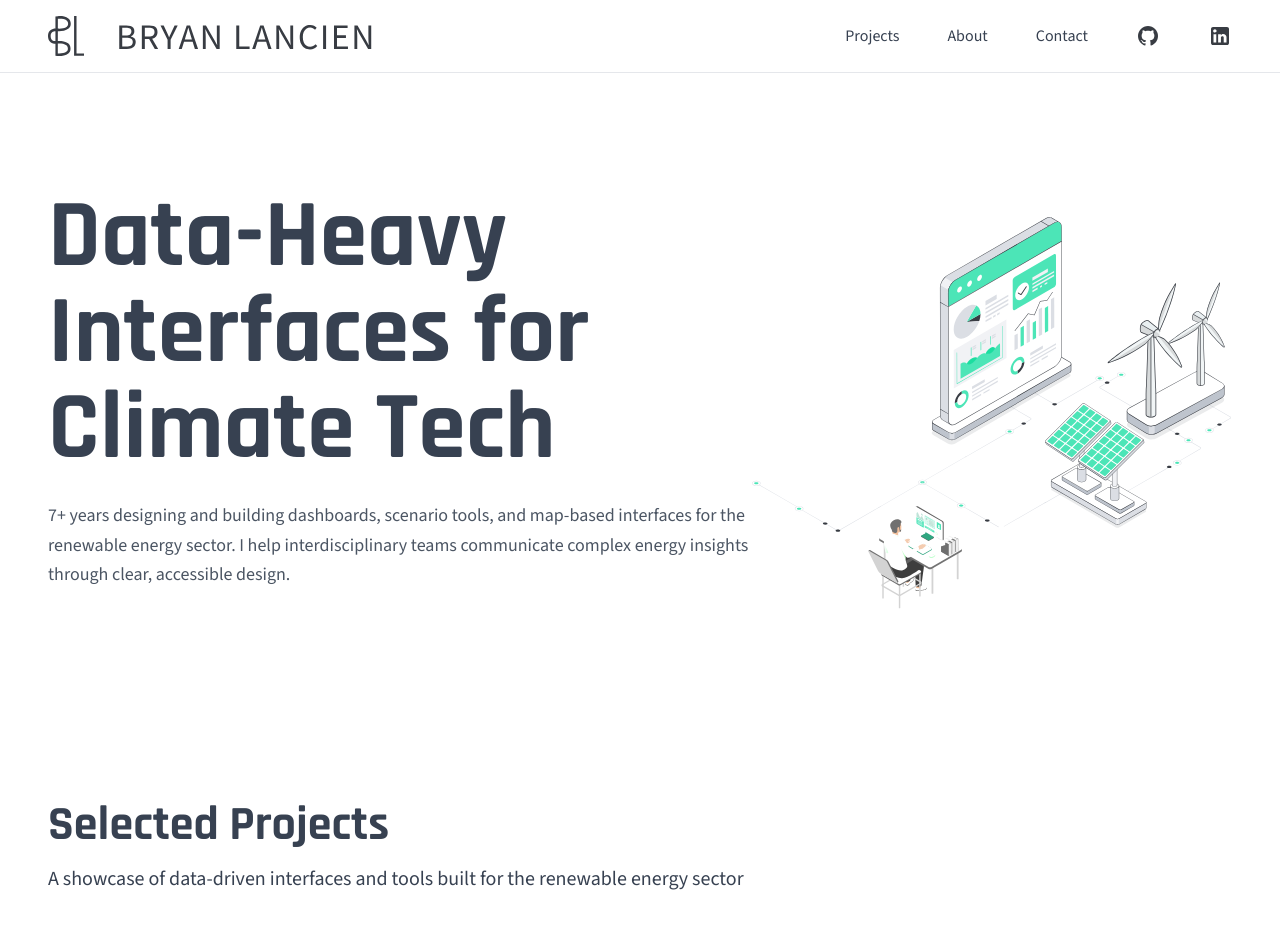
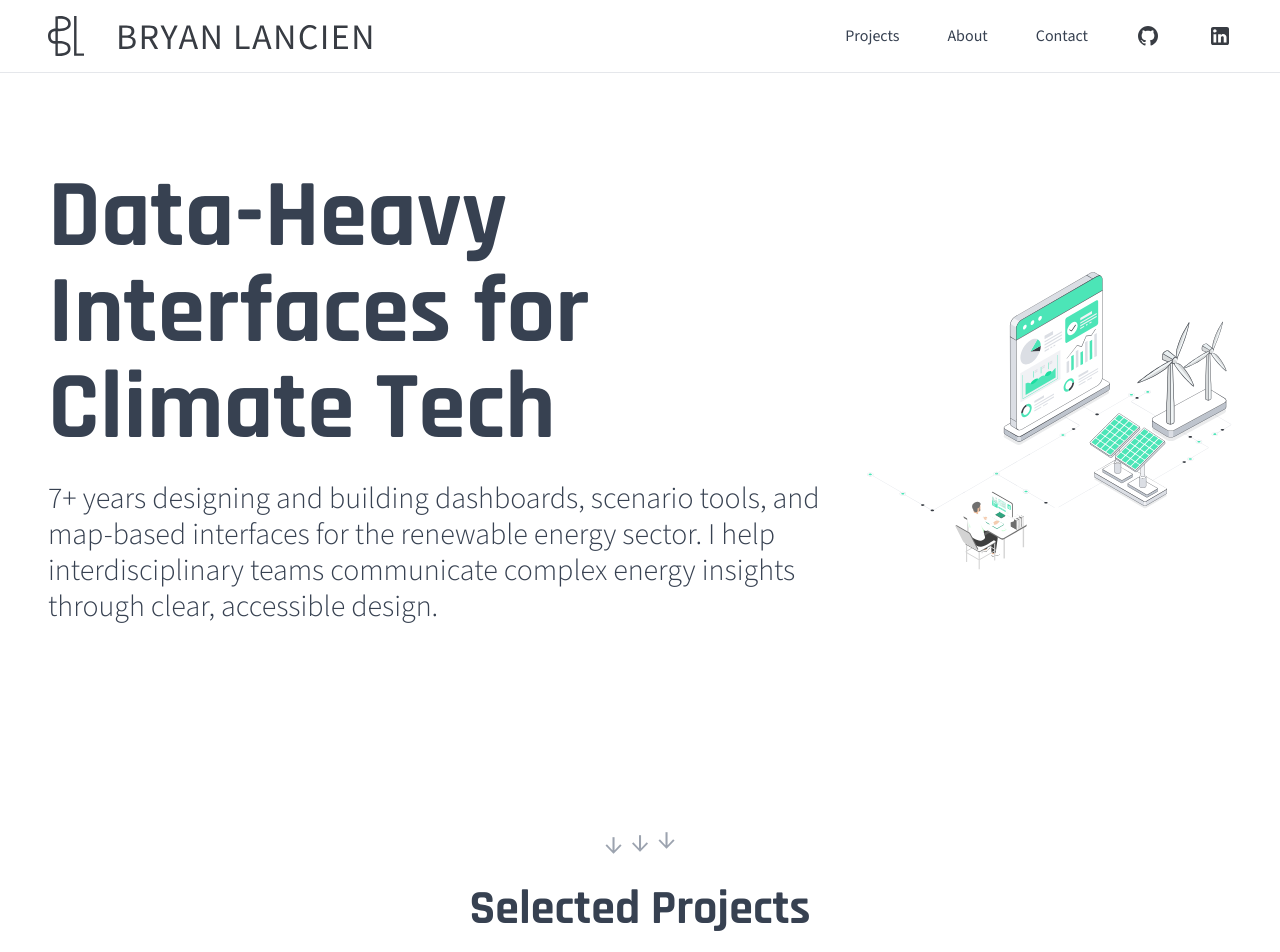
Before and after one commit to bmlancien/portfolio-2026, a React (Vite) app: page / in a window 1280 px wide. Shown: the top 952 px of the page. Built offline with nearby package versions, Linux system fonts and the light colour scheme.

Commit message:
Improve hero

```diff
--- a/src/components/Hero.jsx
+++ b/src/components/Hero.jsx
@@ -9,7 +9,7 @@ const Hero = () => {
             <h1 className="text-4xl md:text-6xl lg:text-7xl xl:text-8xl font-bold font-rajdhani text-gray-700 mb-6 leading-tight">
               Data-Heavy Interfaces for Climate Tech
             </h1>
-            <p className="text-lg text-gray-600 leading-relaxed">
+            <p className="text-lg md:text-xl lg:text-2xl xl:text-3xl font-light text-gray-700">
               7+ years designing and building dashboards, scenario tools, and map-based interfaces for the renewable energy sector.
               I help interdisciplinary teams communicate complex energy insights through clear, accessible design.
             </p>
--- a/src/components/Projects.jsx
+++ b/src/components/Projects.jsx
@@ -32,11 +32,24 @@ const Projects = () => {
 
   return (
     <section id="projects" className="bg-white">
-      <div className="max-w-7xl mx-auto px-12 py-24">
+      <div className="max-w-8xl mx-auto px-6 lg:px-8 xl:px-12 py-24">
         {/* Section Header */}
+        {/* Downward arrows indicating scrollable content */}
+        <div className="flex justify-center space-x-2 mb-8">
+          {[0, 1, 2].map((i) => (
+            <span
+              key={i}
+              className="text-3xl text-gray-400 animate-float"
+              style={{ animationDelay: `${i * 0.15}s` }}
+              aria-hidden="true"
+            >
+              ↓
+            </span>
+          ))}
+        </div>
         <div className="mb-24">
-          <h2 className="text-5xl font-bold font-rajdhani text-gray-700 mb-4">Selected Projects</h2>
-          <p className="text-xl text-gray-700">
+          <h2 className="text-center text-5xl font-bold font-rajdhani text-gray-700 mb-4">Selected Projects</h2>
+          <p className="text-center text-xl font-light text-gray-700">
             A showcase of data-driven interfaces and tools built for the renewable energy sector
           </p>
         </div>
--- a/tailwind.config.js
+++ b/tailwind.config.js
@@ -11,7 +11,16 @@ export default {
       },
       maxWidth: {
         '8xl': '96rem',
-      }
+      },
+      keyframes: {
+        float: {
+          '0%, 100%': { transform: 'translateY(0)' },
+          '50%': { transform: 'translateY(0.75rem)' },
+        },
+      },
+      animation: {
+        'float': 'float 2s ease-in-out infinite',
+      },
     },
   },
   plugins: [],
```
